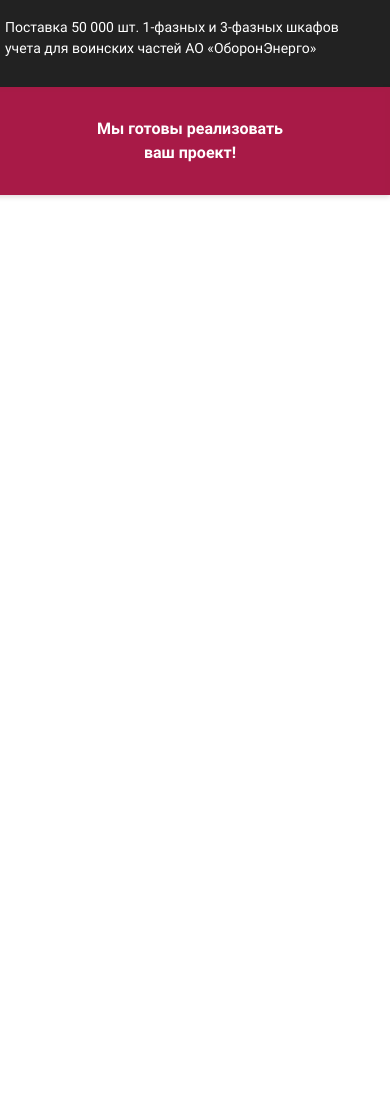
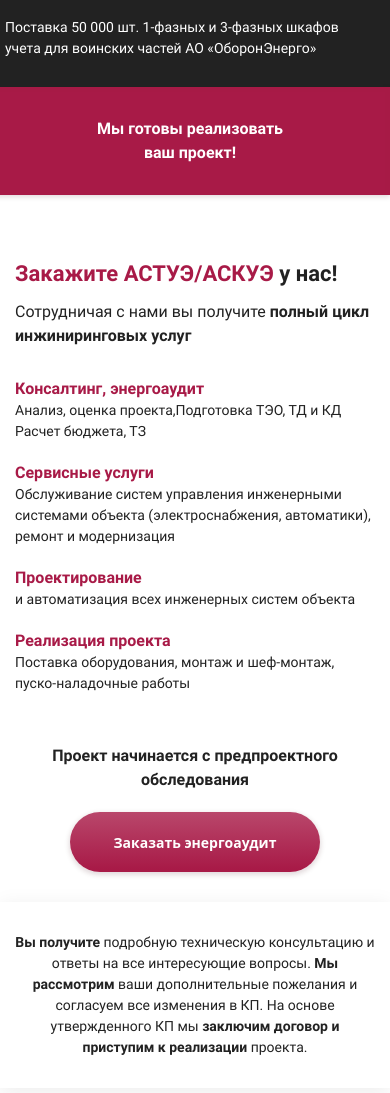
Before and after one commit to shahriyor-sharifjonov/electroff, a website: page src/index.pug in a window 390 px wide. Shown: the part 8150-9243 px from the top of the page. Before the commit the page ends 8409 px from the top, so only its background shows below. Drawn offline with nearby package versions, Linux system fonts and the light colour scheme; files that its build step writes are made by us from their sources; files whose address does not match are found by name.

Commit message:
end order responsive

```diff
--- a/gulp/version.json
+++ b/gulp/version.json
@@ -1,3 +1,3 @@
 {
-    "main": "20220225204238"
+    "main": "20220225214814"
 }
--- /dev/null
+++ b/src/components/order.pug
@@ -0,0 +1,14 @@
+mixin order()
+    .order.section
+        .order__body.container
+            h2.order__title #[span.order__title-span Закажите АСТУЭ/АСКУЭ] у нас!
+            p.order__desc Сотрудничая с нами вы получите #[span.order__desc-span полный цикл инжиниринговых услуг]
+            .order__content
+                p.order__item-p #[span.order__item-span Консалтинг, энергоаудит ] #[br] Анализ, оценка проекта,Подготовка ТЭО, ТД и КД Расчет бюджета, ТЗ
+                p.order__item-p #[span.order__item-span Сервисные услуги ] #[br] Обслуживание систем управления инженерными системами объекта (электроснабжения, автоматики), ремонт и модернизация
+                p.order__item-p #[span.order__item-span Проектирование ] #[br] и автоматизация всех инженерных систем объекта
+                p.order__item-p #[span.order__item-span Реализация проекта  ] #[br] Поставка оборудования, монтаж и шеф-монтаж, пуско-наладочные работы
+            .order__infos
+                p.order__infos-desc Проект начинается с предпроектного обследования
+                a(href="#!").order__btn.btn Заказать энергоаудит
+                p.order__infos-p #[span.order__infos-span Вы получите]  подробную техническую консультацию и ответы на все интересующие вопросы. #[span.order__infos-span Мы рассмотрим] ваши дополнительные пожелания и согласуем все изменения в КП. На основе утвержденного КП мы #[span.order__infos-span заключим договор и приступим к реализации] проекта.
--- a/src/index.pug
+++ b/src/index.pug
@@ -26,6 +26,8 @@ html(lang="en")
                 +opp
                 include components/download
                 +download
+                include components/order
+                +order
             include components/footer
             +footer
         script(src="https://unpkg.com/swiper/swiper-bundle.min.js")
--- /dev/null
+++ b/src/scss/layout/_order.scss
@@ -0,0 +1,105 @@
+.order{
+    padding-top: 0 !important;
+    &__title{
+        font-weight: bold;
+        font-size: 36px;
+        line-height: 140%;
+        color: #222222;
+        margin-bottom: 10px;
+        @include media(767){
+            font-size: 22px;
+            line-height: 140%;
+        }
+        &-span{
+            color: #A81A47;
+        }
+    }
+    &__desc{
+        font-weight: normal;
+        font-size: 20px;
+        line-height: 150%;
+        color: #222222;
+        margin-bottom: 50px;
+        @include media(767){
+            font-size: 16px;
+            line-height: 150%;
+            margin-bottom: 30px;
+            width: 100%;
+        }
+        &-span{
+            font-weight: bold;
+        }
+    }
+    &__content{
+        display: flex;
+        justify-content: space-around;
+        align-items: flex-start;
+        flex-wrap: wrap;
+        column-gap: 150px;
+        row-gap: 20px;
+        margin-bottom: 50px;
+        @include media(992){
+            flex-direction: column;
+        }
+    }
+    &__item{
+        &-p{
+            font-weight: normal;
+            font-size: 16px;
+            line-height: 150%;
+            color: #222222;
+            max-width: 410px;
+            width: 100%;
+            @include media(767){
+                font-size: 14px;
+                width: 100%;
+            }
+        }
+        &-span{
+            font-size: 20px;
+            color: #A81A47;
+            font-weight: bold;
+            @include media(767){
+                font-size: 16px;
+            }
+        }
+    }
+    &__infos{
+        &-desc{
+            font-weight: bold;
+            font-size: 16px;
+            line-height: 150%;
+            text-align: center;
+            color: #222222;
+            margin-bottom: 20px;
+        }
+        &-p{
+            font-weight: normal;
+            font-size: 14px;
+            line-height: 150%;
+            text-align: center;
+            color: #222222;
+            background: rgba(255, 255, 255, 0.3);
+            box-shadow: 0px 4px 20px rgba(0, 0, 0, 0.08);
+            backdrop-filter: blur(20px);
+            padding: 30px 49px;
+            max-width: 770px;
+            width: 100%;
+            margin: 0 auto;
+            @include media(767){
+                padding: 30px 15px;
+            }
+            @include media(576){
+                margin-left: -15px;
+                width: calc(100% + 30px);
+            }
+        }
+        &-span{
+            font-weight: bold;
+        }
+    }
+    &__btn{
+        text-align: center;
+        margin: 0 auto 30px auto;
+    }
+}
--- a/src/scss/style.scss
+++ b/src/scss/style.scss
@@ -32,7 +32,8 @@
     'layout/earn',
     'layout/adventages',
     'layout/opp',
-    'layout/download';
+    'layout/download',
+    'layout/order';
 
 // components
 @import
```
Also changed, not shown: dist/css/style.css, dist/css/style.min.css, dist/index.html.
